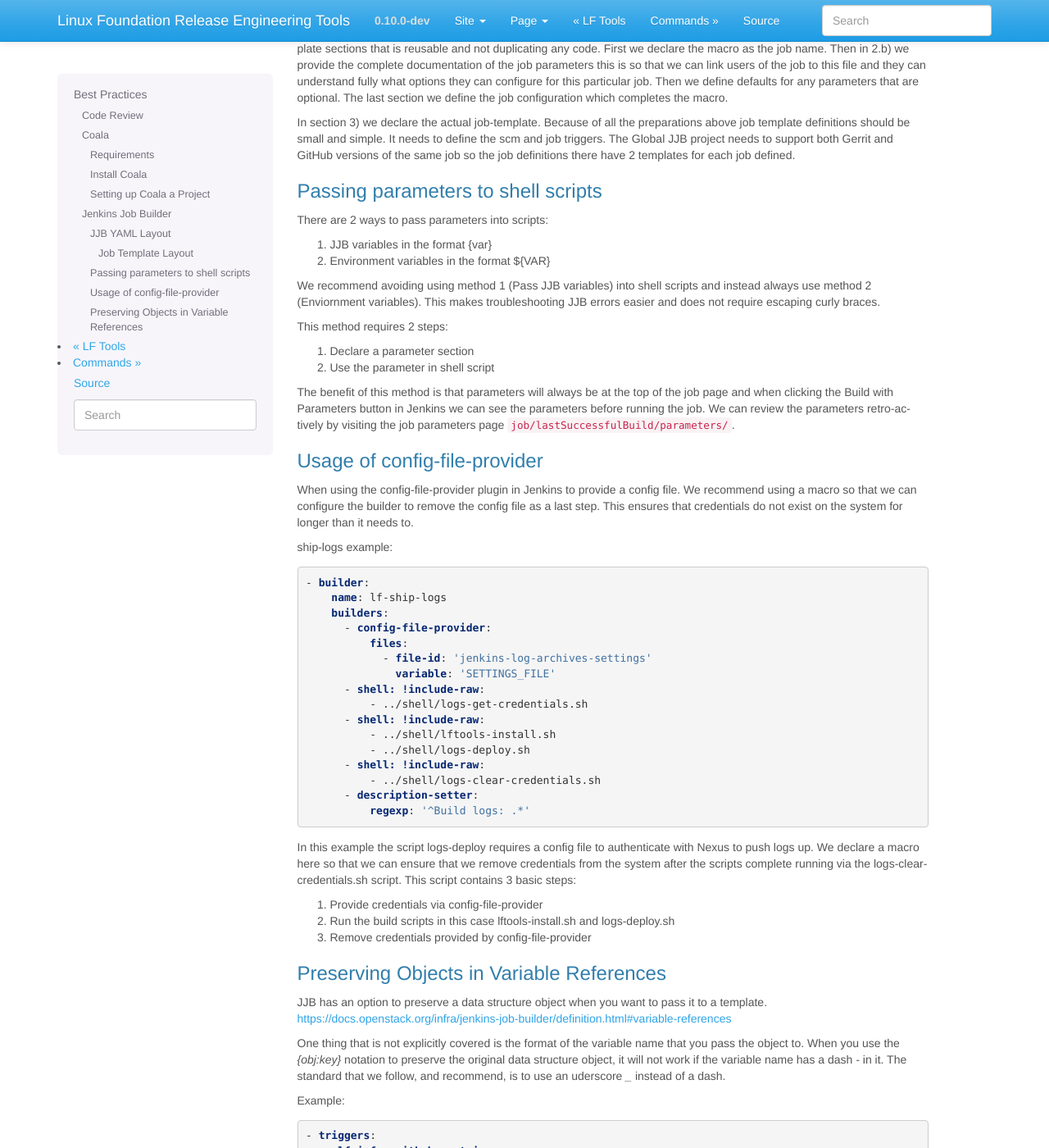
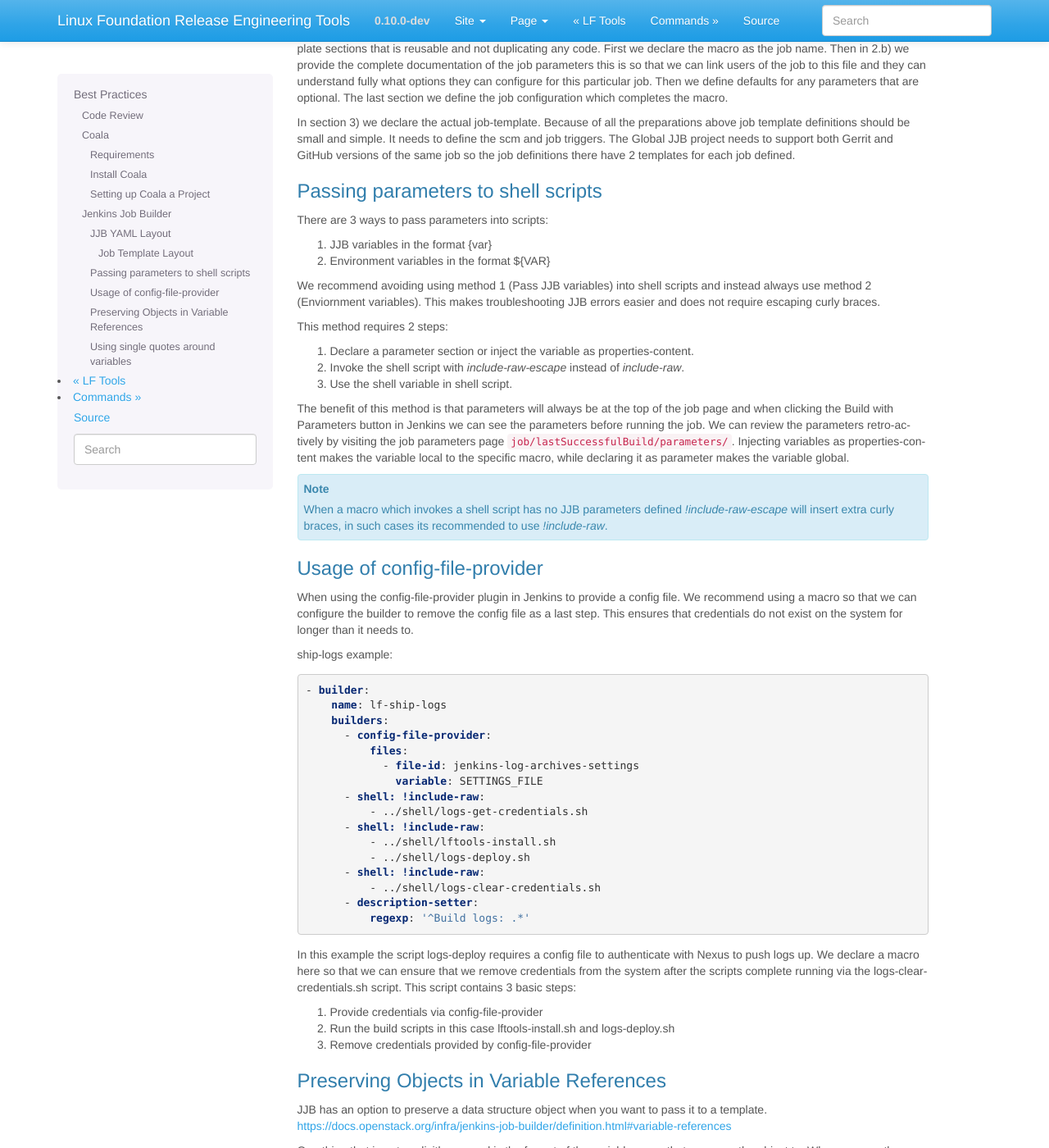
Before and after one commit to lfit/releng-lftools, a Sphinx documentation site: the page built from docs/best-practices.rst, in a window 1280 px wide and 1400 px high, scrolled down 2712 px. Shown: the whole window at 82% size. Built offline with Sphinx 7.4.7, drawn with Linux system fonts in a browser that asks for light colours; pages that are not in the unit, such as notebooks, are missing from menus; some of the changed text lies outside the part shown.

Commit message:
Update JJB best practices
Using single quotes around variables.

Update parameter passing section to avoid using `!include-raw`.

Also remove single quotes around examples where its not required.

Change-Id: I176c861a90fcea29c3fd77308287f241e9f26a6c
Signed-off-by: Anil Belur <abelur@linuxfoundation.org>

```diff
--- a/docs/best-practices.rst
+++ b/docs/best-practices.rst
@@ -201,7 +201,7 @@ there have 2 templates for each job defined.
 Passing parameters to shell scripts
 -----------------------------------
 
-There are 2 ways to pass parameters into scripts:
+There are 3 ways to pass parameters into scripts:
 
 1) JJB variables in the format {var}
 2) Environment variables in the format ${VAR}
@@ -212,14 +212,24 @@ troubleshooting JJB errors easier and does not require escaping curly braces.
 
 This method requires 2 steps:
 
-1) Declare a parameter section
-2) Use the parameter in shell script
+1) Declare a parameter section or inject the variable as properties-content.
+2) Invoke the shell script with `include-raw-escape` instead of `include-raw`.
+3) Use the shell variable in shell script.
+
 
 The benefit of this method is that parameters will always be at the top
 of the job page and when clicking the Build with Parameters button in Jenkins
 we can see the parameters before running the job. We can review the
 parameters retro-actively by visiting the job parameters page
-``job/lastSuccessfulBuild/parameters/``.
+``job/lastSuccessfulBuild/parameters/``. Injecting variables as
+properties-content makes the variable local to the specific macro, while
+declaring it as parameter makes the variable global.
+
+.. note::
+
+    When a macro which invokes a shell script has no JJB parameters defined
+    `!include-raw-escape` will insert extra curly braces, in such cases its
+    recommended to use `!include-raw`.
 
 Usage of config-file-provider
 -----------------------------
@@ -238,8 +248,8 @@ ship-logs example:
         builders:
           - config-file-provider:
               files:
-                - file-id: 'jenkins-log-archives-settings'
-                  variable: 'SETTINGS_FILE'
+                - file-id: jenkins-log-archives-settings
+                  variable: SETTINGS_FILE
           - shell: !include-raw:
               - ../shell/logs-get-credentials.sh
           - shell: !include-raw:
@@ -279,8 +289,8 @@ Example:
 
     - triggers:
        - lf-infra-github-pr-trigger:
-           trigger-phrase: '^remerge$'
-           status-context: 'JJB Merge'
+           trigger-phrase: ^remerge$
+           status-context: JJB Merge
            permit-all: false
            github-hooks: true
            github-org: '{github-org}'
@@ -289,3 +299,24 @@ Example:
 
 In the above example note the use of underscores in `github_pr_admin_list` and
 `github_pr_admin_list`.
+
+Using single quotes around variables
+------------------------------------
+
+Its recommended to use single quotes around JJB variables '{variable}-field'
+during variable substitution or when using a variable in a string field, in
+other cases its recommended to drop the single quotes.
+
+Example:
+
+.. code-block:: yaml
+
+    - builder:
+        name: lf-user-logs
+        builders:
+          - inject:
+              properties-content: |
+                  'HOME={user-home}'
+          - build-file:
+              settings: '{settings-file}'
+              file-version: '{file-version}'
```
